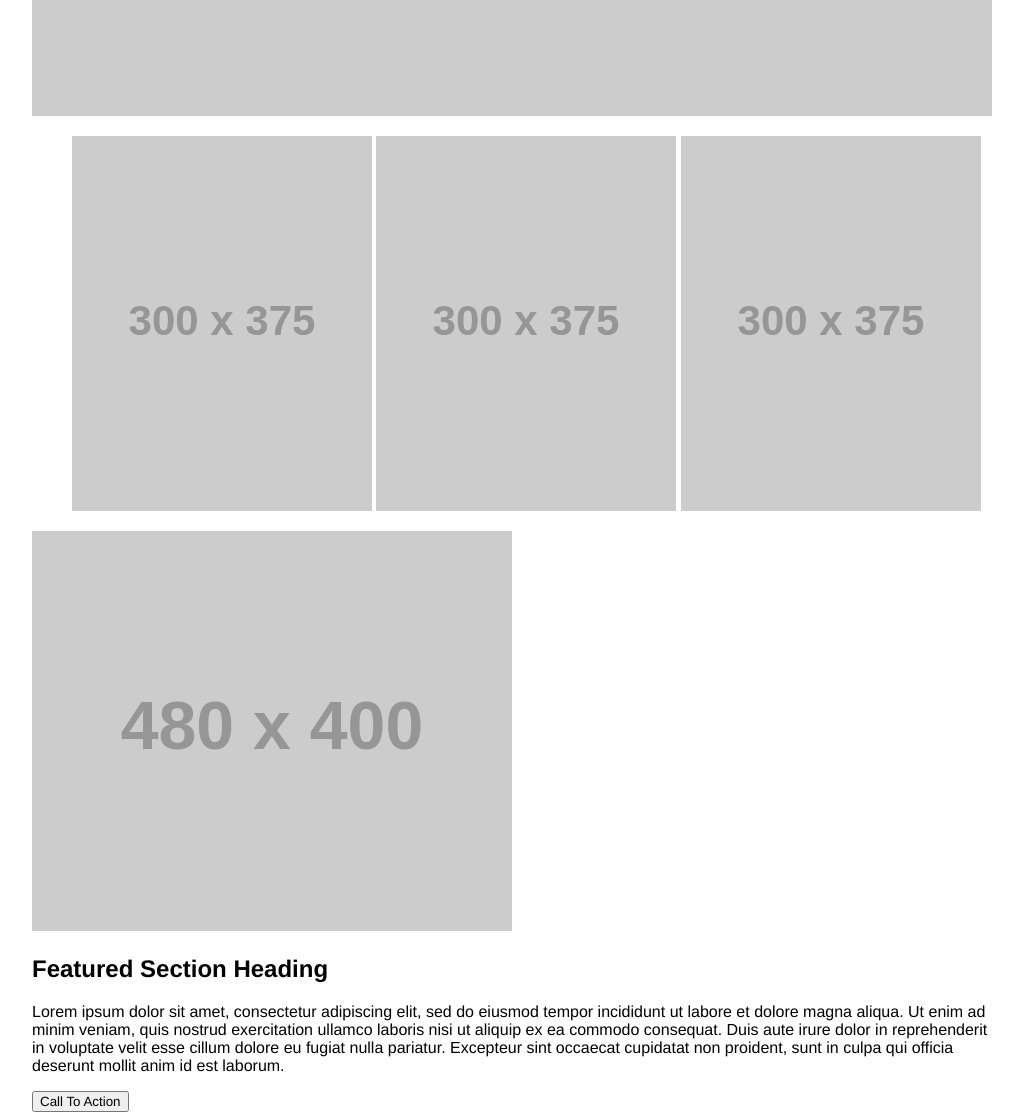
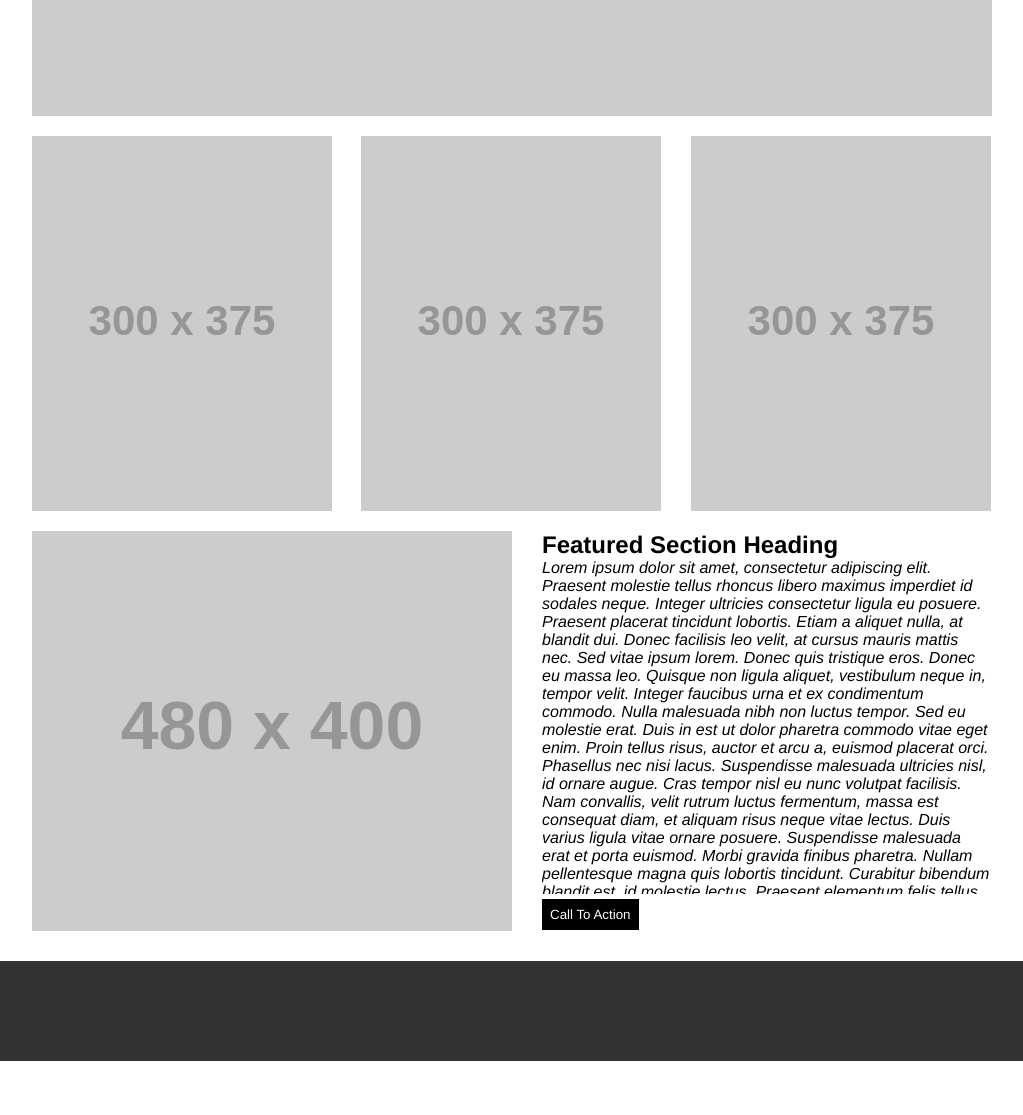
Before and after one commit to hoganl/wireframeEx, a plain HTML site: page index.html in a window 1280 px wide. Shown: the part 480-1595 px from the top of the page, without its empty margins (128-1151 px from the left). After the commit the page ends 1549 px from the top, so only its background shows below. Drawn offline with Linux system fonts and the light colour scheme; placeholder pictures from the web are drawn by us.

Commit message:
Finished css styling

```diff
--- a/index.html
+++ b/index.html
@@ -14,19 +14,19 @@
                 <img src="http://placehold.it/200x70/000" />
                 <ul>
                     <li><a href="#">Nav Item 1</a></li>
-                    <li><a href="">Nav Item 2</a></li>
-                    <li><a href="">Nav Item 3</a></li>
-                    <li><a href="">Nav Item 4</a></li>
+                    <li><a href="#">Nav Item 2</a></li>
+                    <li><a href="#">Nav Item 3</a></li>
+                    <li><a href="#">Nav Item 4</a></li>
                 </ul>
             </nav>
         </header>
 
         <main>
-            <img src="http://placehold.it/960x450/000" />
+            <img id="hero" src="http://placehold.it/960x450/000" />
 
             <ul>
-                <li ><img src="http://placehold.it/300x375/000" /></li>
                 <li><img src="http://placehold.it/300x375/000" /></li>
+                <li id="centerImg2"><img src="http://placehold.it/300x375/000" /></li>
                 <li><img src="http://placehold.it/300x375/000" /></li>
             </ul>
 
@@ -34,8 +34,12 @@
                 <img src ="http://placehold.it/480x400/000" />
                 <div>
                     <h2>Featured Section Heading</h2>
-                    <p>Lorem ipsum dolor sit amet, consectetur adipiscing elit, sed do eiusmod tempor incididunt ut labore et dolore magna aliqua. Ut enim ad minim veniam, quis nostrud exercitation ullamco laboris nisi ut aliquip ex ea commodo consequat. Duis aute irure dolor in reprehenderit in voluptate velit esse cillum dolore eu fugiat nulla pariatur. Excepteur sint occaecat cupidatat non proident, sunt in culpa qui officia deserunt mollit anim id est laborum.</p>
-                    <button>Call To Action</button>
+                    <p>Lorem ipsum dolor sit amet, consectetur adipiscing elit. Praesent molestie tellus rhoncus libero maximus imperdiet id sodales neque. Integer ultricies consectetur ligula eu posuere. Praesent placerat tincidunt lobortis. Etiam a aliquet nulla, at blandit dui. Donec facilisis leo velit, at cursus mauris mattis nec. Sed vitae ipsum lorem. Donec quis tristique eros.
+
+                    Donec eu massa leo. Quisque non ligula aliquet, vestibulum neque in, tempor velit. Integer faucibus urna et ex condimentum commodo. Nulla malesuada nibh non luctus tempor. Sed eu molestie erat. Duis in est ut dolor pharetra commodo vitae eget enim. Proin tellus risus, auctor et arcu a, euismod placerat orci. Phasellus nec nisi lacus. Suspendisse malesuada ultricies nisl, id ornare augue.
+
+                    Cras tempor nisl eu nunc volutpat facilisis. Nam convallis, velit rutrum luctus fermentum, massa est consequat diam, et aliquam risus neque vitae lectus. Duis varius ligula vitae ornare posuere. Suspendisse malesuada erat et porta euismod. Morbi gravida finibus pharetra. Nullam pellentesque magna quis lobortis tincidunt. Curabitur bibendum blandit est, id molestie lectus. Praesent elementum felis tellus, id ullamcorper tortor suscipit vel. Etiam suscipit commodo tortor. Fusce placerat pretium imperdiet. Cras mauris mi, pharetra nec sapien sit amet, molestie elementum massa. Nam ac risus sit amet diam vestibulum vehicula. Sed blandit dui sit amet erat condimentum, non lacinia leo bibendum.</p>
+                    <button><a href="#">Call To Action</a></button>
                 </div>
             </section>
         </main>
--- a/style.css
+++ b/style.css
@@ -24,7 +24,7 @@ nav li {
     margin-right: 75px;
 }
 
-a {
+li a {
     text-decoration: none;
     color: #888;
 }
@@ -34,6 +34,54 @@ main {
     margin: 30px auto;
 }
 
+main ul {
+    padding-left: 0px;
+}
+
 main li {
     display: inline-block;
 }
+
+#centerImg2 {
+    margin-left: 25px;
+    margin-right: 25px;
+}
+
+section {
+    display: inline-block;
+}
+
+section img {
+    float: left;
+    margin-right: 30px;
+}
+
+div h2 {
+    margin: 0px;
+}
+
+div p {
+    overflow-y: scroll;
+    height: 335px;
+    margin-top: 0px;
+    margin-bottom: 0px;
+    font-style: italic;
+}
+
+button {
+    background-color: black;
+    padding: 8px;
+    border: none;
+    margin-top: 5px;
+    transition: 350ms;
+}
+
+button a {
+    text-decoration: none;
+    color: white;
+}
+
+button a:hover {
+    background-color: gray;
+    color: black;
+}
```
